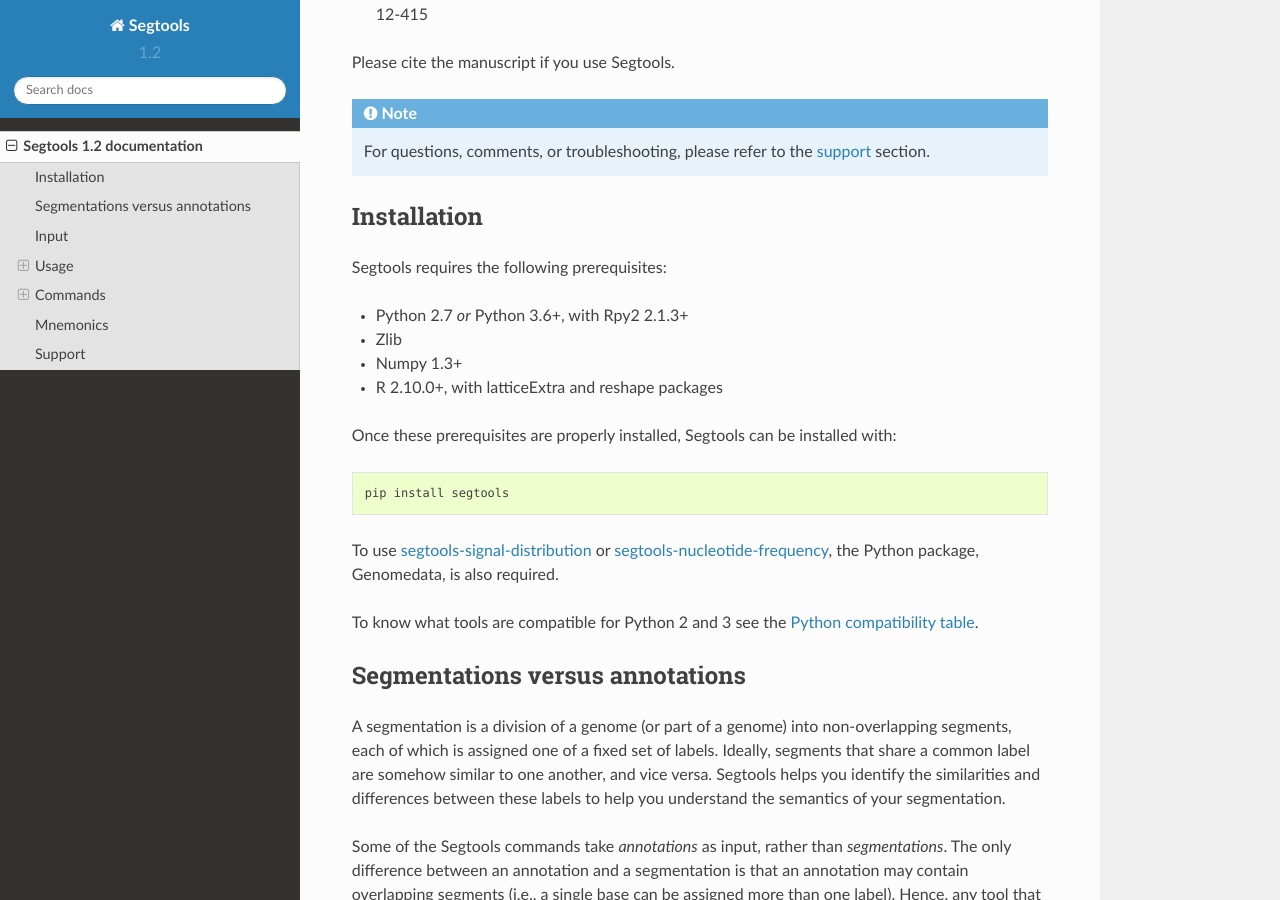
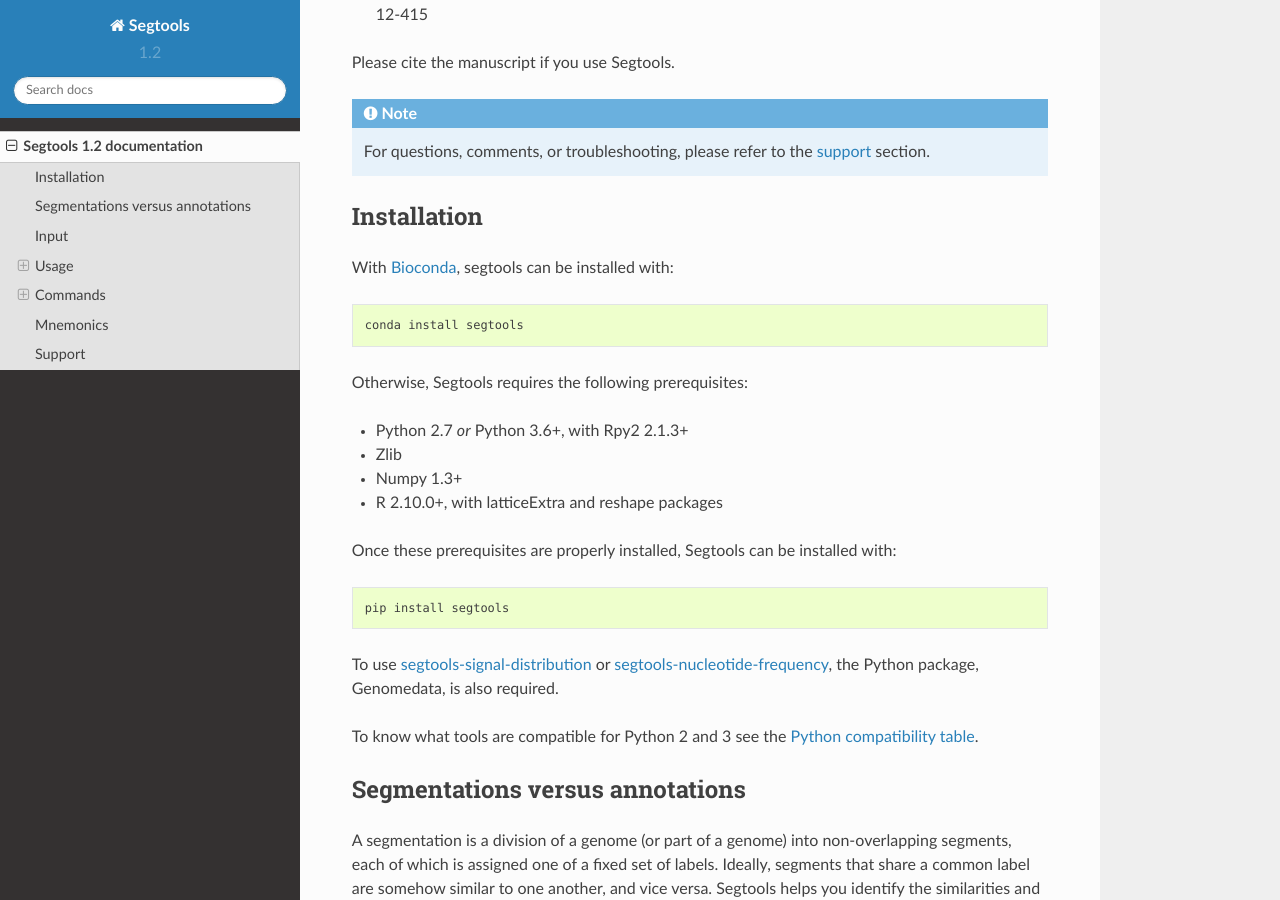
Before and after one commit to hoffmangroup/segtools, a Sphinx documentation site: the page built from doc/segtools.rst, in a window 1280 px wide and 900 px high, scrolled down 565 px. Built offline with Sphinx 7.4.7 and the Read the Docs theme 2.0.0, drawn with Linux system fonts in a browser that asks for light colours; formulas are drawn with MathJax 3.

Commit message:
Add conda installation instructions

```diff
--- a/doc/segtools.rst
+++ b/doc/segtools.rst
@@ -32,7 +32,13 @@
 Installation
 ============
 
-Segtools requires the following prerequisites:
+With Bioconda_, segtools can be installed with::
+
+    conda install segtools
+
+.. _Bioconda: https://bioconda.github.io/
+
+Otherwise, Segtools requires the following prerequisites:
 
 - Python 2.7 *or* Python 3.6+, with Rpy2 2.1.3+
 - Zlib
```
